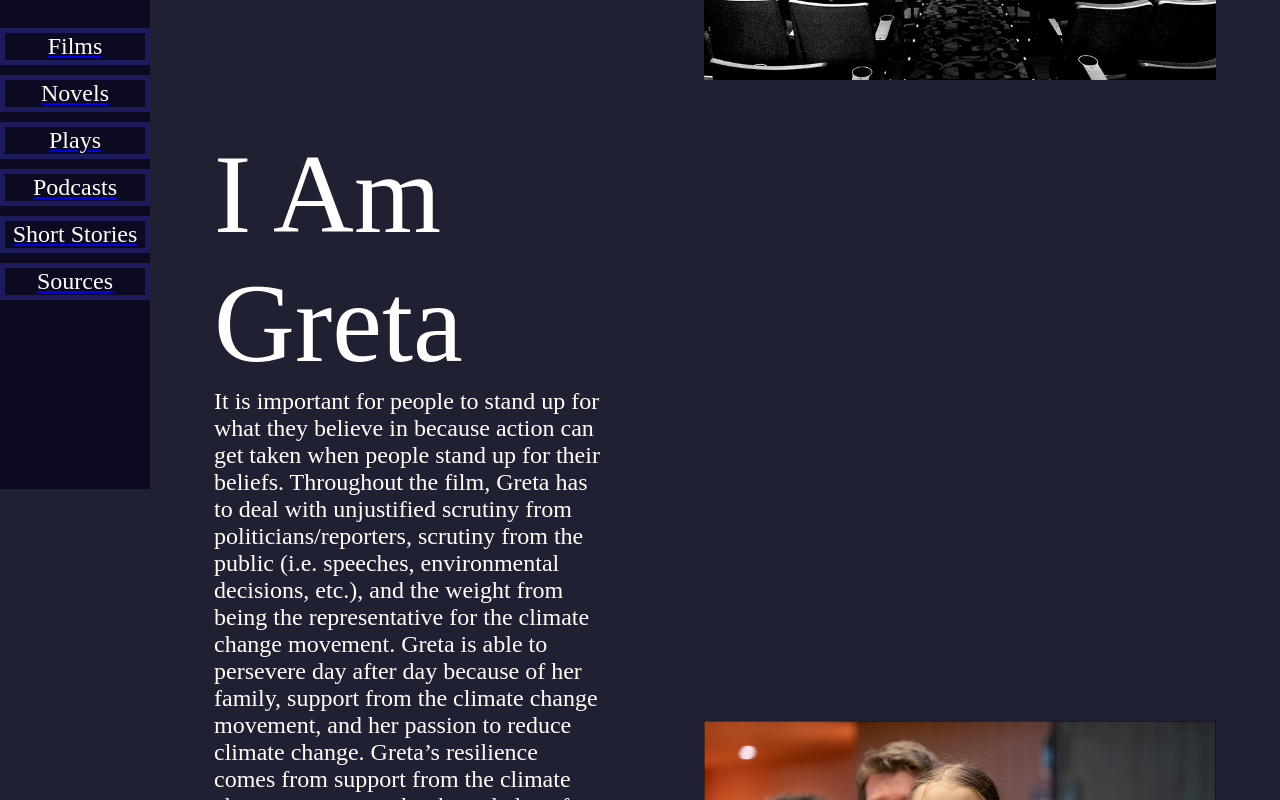
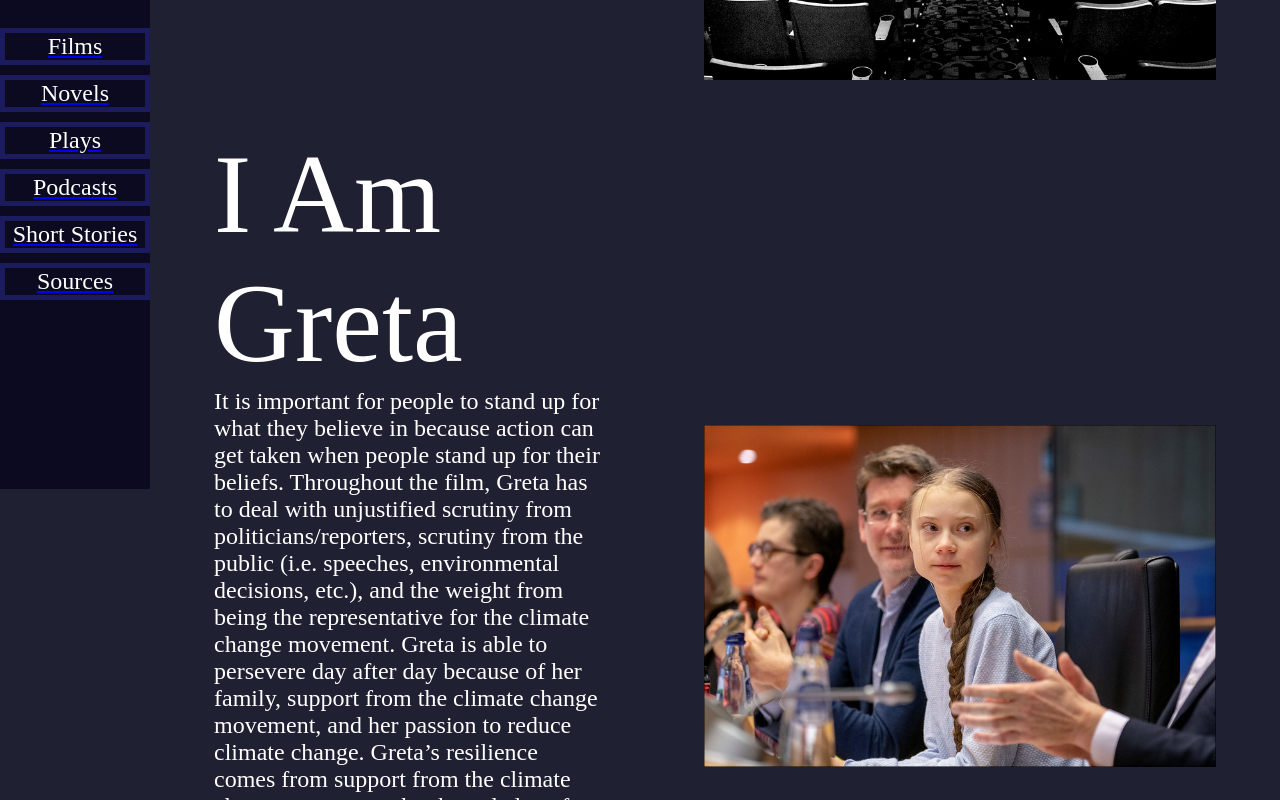
Before and after one commit to Winswins22/English-Portfolio, a React (Create React App) app: page /films in a window 1280 px wide. Shown: the part 380-1180 px from the top of the page. Built offline with nearby package versions, Linux system fonts and the light colour scheme.

Commit message:
add The Skin We're In; change infoSection

```diff
--- a/src/components/InfoSection/InfoSection.jsx
+++ b/src/components/InfoSection/InfoSection.jsx
@@ -45,7 +45,7 @@ const InfoSection = ({title="", description="", img="", alt="Placeholder alt tex
 
         <HorizontalSpacing></HorizontalSpacing>
 
-        <ItemWrapper style={{justifyContent:"flex-end"}} data-aos='fade-left'>
+        <ItemWrapper style={{justifyContent:"center"}} data-aos='fade-left'>
           {
             (img !== "") ?
               <Img alt={alt} src={img}></Img>
--- a/src/components/InfoSection/InfoSectionElems.jsx
+++ b/src/components/InfoSection/InfoSectionElems.jsx
@@ -2,7 +2,7 @@ import styled from 'styled-components'
 
 export const Img = styled.img`
   //max-height: 100%;
-  max-width: 40vw;
+  width: 40vw;
 
   alt: ${props => props.alt};
 
--- a/src/pages/FilmsPage/Data.jsx
+++ b/src/pages/FilmsPage/Data.jsx
@@ -2,6 +2,9 @@ import Movie from '../../images/movie.jpg'
 import Greta from '../../images/greta.jpg'
 import Police from '../../images/police.jpg'
 import Nature from '../../images/nature.jpg'
+import Black from '../../images/black.jpg'
+
+import {Text, NewLine} from '../../components/InfoSection/InfoSectionElems'
 
 export const sectionData = [
   {
@@ -23,4 +26,9 @@ export const sectionData = [
     description: "I sat outdoors in my backyard. The wind was a peaceful touch, and the rustling of the leaves put me at peace. The experience made me feel very peaceful. I was able to see a lot of plants, hear the leaves rustling, and felt the touch of the wind. I discovered that being outside in nature is very peaceful.",
     img: Nature,
   },
+  {
+    title: "The Skin We're In",
+    description: <><Text>During this film I felt uncomfortable because of the way politicians, news reporters, and police treated black people.</Text><NewLine></NewLine><Text>For example, one reporter from the Toronto Sun was very rude when reporting on a murder, assuming that black people deserve to be needlessly searched.</Text><NewLine></NewLine><Text>An example of marginalization from police was when a black man called police officers for help, and was searched very inappropriately. Additionally, when Desmond tries to inform him of his rights, police officers prevent Desmond from doing so, and attempts to seize his phone to stop the recording of the officer’s misconduct. Another example would be that police officers have constructed a blockade in a black neighbourhood, so that the only way in/out of the neighbourhood would require a check-up by police.</Text><NewLine></NewLine><Text>Finally, an example of marginalization with politicians and the legal system would be when they hide crucial information about crimes against black people. For example, one black woman was murdered, and the Black Lives Matter movement could not find any information about the woman. The only reason they even knew about the murder was because a lawyer contacted them. Another example would be when the Black Lives Matter movement protested for information of a murder of a black by police for over a year, but the government still refuses to hand over the information regarding it.</Text></>,
+    img: Black,
+  },
 ]
--- a/src/pages/SourcesPage/Data.jsx
+++ b/src/pages/SourcesPage/Data.jsx
@@ -7,6 +7,7 @@ import Stardew from '../../images/sdv.png'
 import Greta from '../../images/greta.jpg'
 import Police from '../../images/police.jpg'
 import Nature from '../../images/nature.jpg'
+import Black from '../../images/black.jpg'
 
 import {Text} from '../../components/InfoSection/InfoSectionElems'
 
@@ -51,4 +52,8 @@ export const sectionData = [
     description: <Text>nature by barnyz at <a href="https://www.flickr.com/photos/75487768@N04/6834290450">https://www.flickr.com/photos/75487768@N04/6834290450</a></Text>,
     img: Nature,
   },
+  {
+    description: <Text>Trayvon Martin Black People Protest by C64-92 at <a href="https://www.flickr.com/photos/84938919@N08/8211278388">https://www.flickr.com/photos/84938919@N08/8211278388</a></Text>,
+    img: Black,
+  },
 ]
```
Also changed, not shown: src/images/black.jpg (added).
